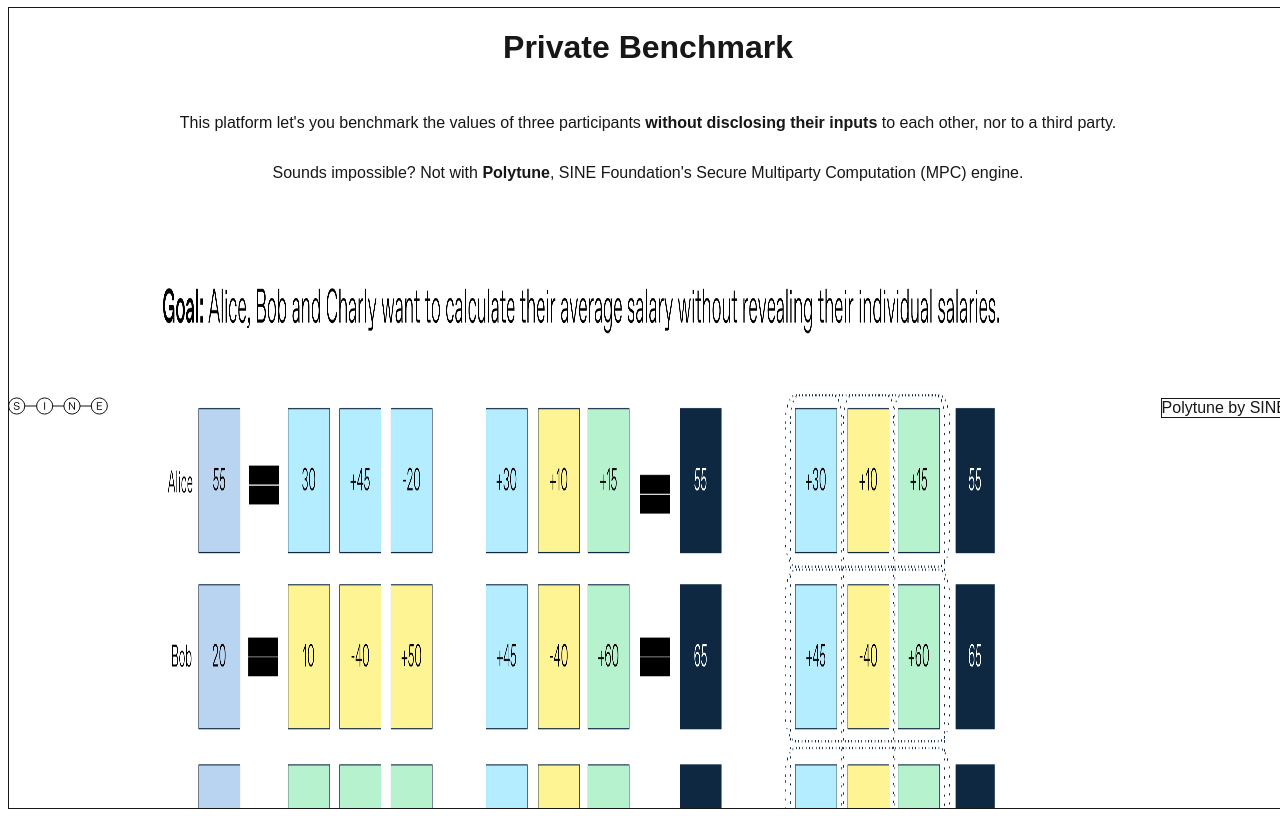
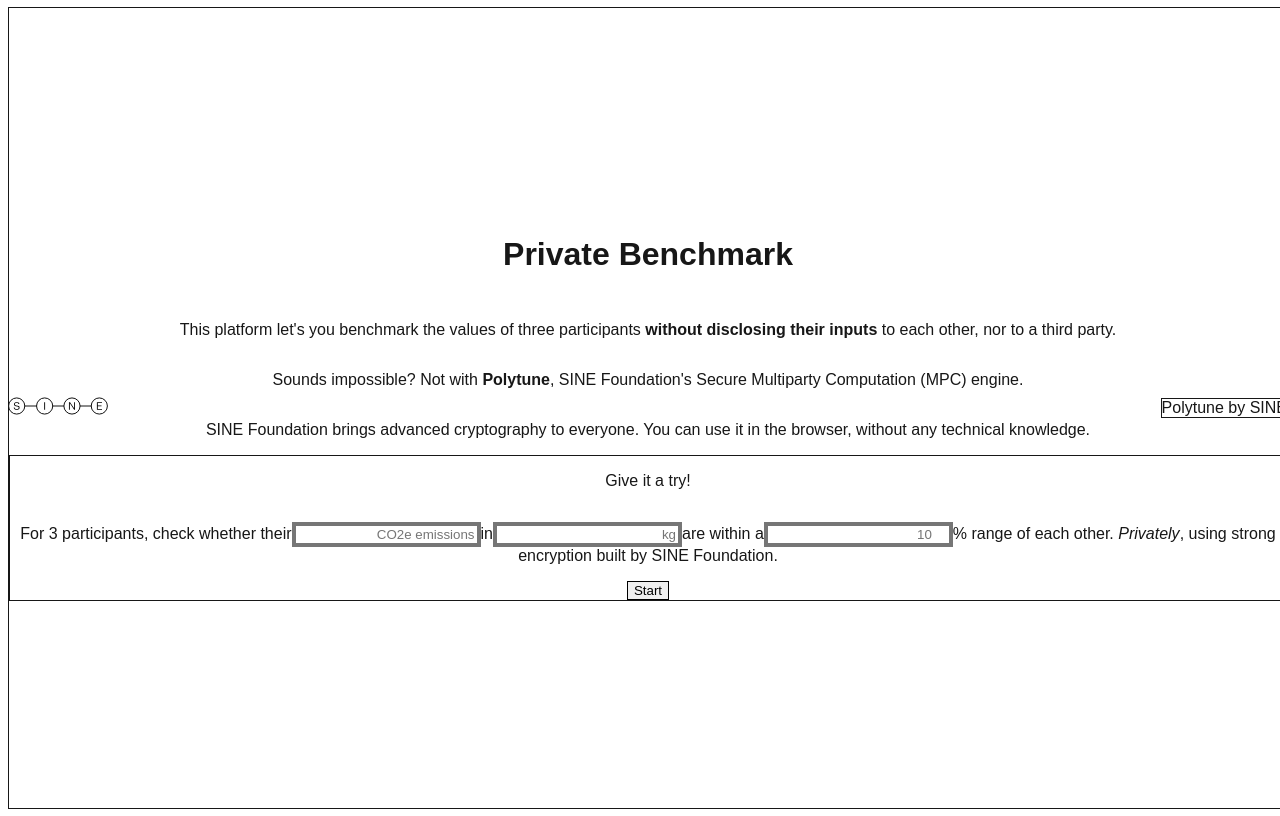
Before and after one commit to sine-fdn/benchmarking-ui, a Next.js app: page / in a window 1280 px wide. Built offline with nearby package versions, Linux system fonts and the light colour scheme; no server answers.

Commit message:
feat: merge landing and session pages

```diff
--- a/src/app/page.tsx
+++ b/src/app/page.tsx
@@ -1,12 +1,11 @@
 import { Session } from "@/lib/types";
 import { redirect } from "next/navigation";
 import { v4 as uuidv4 } from "uuid";
-import Image from "next/image";
 import { sql } from "@/lib/db";
 import { SubmitButton } from "@/components/SubmitButton";
 
 export default function Home() {
-  async function createSession() {
+  async function startSession(formData: FormData) {
     "use server";
 
     const session: Session = {
@@ -19,34 +18,79 @@ export default function Home() {
       VALUES (${session.sessionID}, ${session.status})
     `;
 
-    redirect(`/session/${session.sessionID}`);
+    const id = session.sessionID;
+    const valueName = formData.get("value_name") as string;
+    const description = formData.get("description") as string;
+    const intervalRange = formData.get("interval_range") as string;
+
+    await sql`
+      UPDATE sessions
+      SET value_name = ${valueName}, description = ${description}, interval_range = ${intervalRange}
+      WHERE session_id = ${id}
+    `;
+
+    redirect(`/session/${id}/links`);
   }
 
+  const inputClasses =
+    "border-4 border-sine-purple rounded-xl px-2 text-right mx-1.5";
+
   return (
-    <div className="flex flex-col justify-between items-center gap-4">
+    <div className="flex flex-col justify-between items-center gap-4 max-w-2xl">
       <h1>Private Benchmark</h1>
-      <p className="max-w-2xl">
+      <p>
         This platform let&apos;s you benchmark the values of three participants{" "}
         <strong>without disclosing their inputs</strong> to each other, nor to a
         third party.
       </p>
-      <p className="max-w-2xl">
+      <p>
         Sounds impossible? Not with <strong>Polytune</strong>, SINE
         Foundation&apos;s Secure Multiparty Computation (MPC) engine.
       </p>
-      <Image
-        src={"/smpc.png"}
-        alt={"SMPC example"}
-        width={1000}
-        height={1000}
-      />
-      <p className="max-w-2xl">
+      <p>
         SINE Foundation brings advanced cryptography to everyone. You can use it
         in the browser, without any technical knowledge.
       </p>
-      <form action={createSession}>
-        <SubmitButton>Give it a try!</SubmitButton>
-      </form>
+      <div className="border border-black rounded-3xl p-4 mt-6">
+        <p className="text-xl font-bold mb-6">Give it a try!</p>
+        <form
+          action={startSession}
+          className="flex flex-col gap-4 items-center"
+        >
+          <p className="text-l max-w-2xl text-center leading-8">
+            For 3 participants, check whether their
+            <input
+              type="text"
+              id="valueName"
+              name="value_name"
+              className={`w-36 ${inputClasses}`}
+              placeholder="CO2e emissions"
+              required
+            />
+            in
+            <input
+              type="text"
+              id="description" // TODO: change to UNIT
+              name="description" // TODO: Change to UNIT
+              required
+              placeholder="kg"
+              className={`w-14 ${inputClasses}`}
+            />
+            are within a
+            <input
+              type="number"
+              id="intervalRange"
+              name="interval_range"
+              className={`w-16 ${inputClasses}`}
+              placeholder="10"
+              required
+            />
+            % range of each other. <em>Privately</em>, using strong encryption
+            built by SINE Foundation.
+          </p>
+          <SubmitButton>Start</SubmitButton>
+        </form>
+      </div>
     </div>
   );
 }
--- a/src/app/session/[id]/page.tsx
+++ /dev/null
@@ -1,77 +0,0 @@
-import { SubmitButton } from "@/components/SubmitButton";
-import { sql } from "@/lib/db";
-import { redirect } from "next/navigation";
-
-export default function Session({
-  params,
-}: {
-  params: Promise<{ id: string }>;
-}) {
-  async function startSession(formData: FormData) {
-    "use server";
-
-    const { id } = await params;
-
-    const session = await sql`
-        SELECT * FROM sessions WHERE session_id = ${id}
-    `;
-
-    if (session.length === 0) {
-      throw new Error(`Session with id ${id} not found`);
-    }
-
-    const valueName = formData.get("value_name") as string;
-    const description = formData.get("description") as string;
-    const intervalRange = formData.get("interval_range") as string;
-
-    await sql`
-      UPDATE sessions
-      SET value_name = ${valueName}, description = ${description}, interval_range = ${intervalRange}
-      WHERE session_id = ${id}
-    `;
-
-    redirect(`/session/${id}/links`);
-  }
-
-  const inputClasses =
-    "border-4 border-sine-purple rounded-xl px-2 text-right mx-1.5";
-
-  return (
-    <>
-      <form action={startSession} className="flex flex-col gap-4 items-center">
-        <p className="text-l max-w-2xl text-center leading-8">
-          For 3 participants, check whether their
-          <input
-            type="text"
-            id="valueName"
-            name="value_name"
-            className={`w-36 ${inputClasses}`}
-            placeholder="CO2e emissions"
-            required
-          />
-          in
-          <input
-            type="text"
-            id="description" // TODO: change to UNIT
-            name="description" // TODO: Change to UNIT
-            required
-            placeholder="kg"
-            className={`w-14 ${inputClasses}`}
-          />
-          are within a
-          <input
-            type="number"
-            id="intervalRange"
-            name="interval_range"
-            className={`w-16 ${inputClasses}`}
-            placeholder="10"
-            required
-          />
-          % range of each other. <em>Privately</em>, using strong encryption
-          built by SINE Foundation.
-        </p>
-        <SubmitButton>Start</SubmitButton>
-      </form>
-    </>
-  );
-}
```
